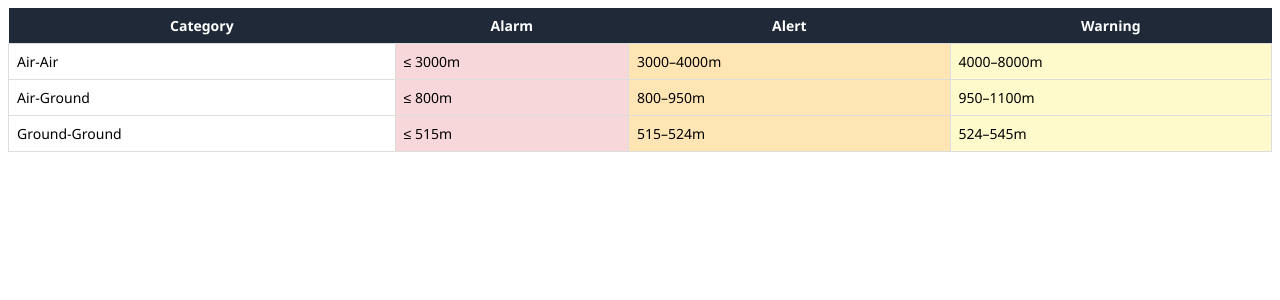
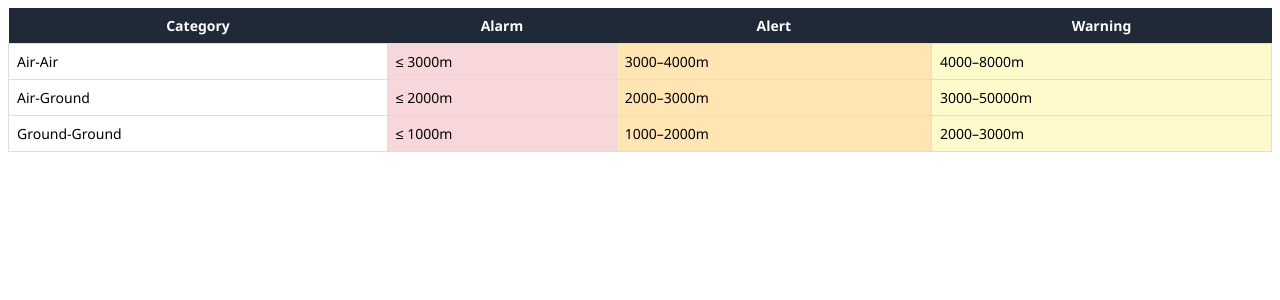
Before and after one commit to RuthvikReddy2510/ADSB_Project, a Flask app: template templates/threshold_table.html in a window 1280 px wide. Shown: the top 300 px of the page. Run offline with Flask 3, Linux system fonts and the light colour scheme; the template is opened without the code that fills it, so the values that code supplies are empty.

Commit message:
Limit change

```diff
--- a/templates/threshold_table.html
+++ b/templates/threshold_table.html
@@ -16,15 +16,15 @@
     </tr>
     <tr>
       <td style="padding:8px; border:1px solid #ddd;">Air-Ground</td>
-      <td style="padding:8px; border:1px solid #ddd; background:#f8d7da;">≤ 800m</td>
-      <td style="padding:8px; border:1px solid #ddd; background:#ffe5b4;">800–950m</td>
-      <td style="padding:8px; border:1px solid #ddd; background:#fffacc;">950–1100m</td>
+      <td style="padding:8px; border:1px solid #ddd; background:#f8d7da;">≤ 2000m</td>
+      <td style="padding:8px; border:1px solid #ddd; background:#ffe5b4;">2000–3000m</td>
+      <td style="padding:8px; border:1px solid #ddd; background:#fffacc;">3000–50000m</td>
     </tr>
     <tr>
       <td style="padding:8px; border:1px solid #ddd;">Ground-Ground</td>
-      <td style="padding:8px; border:1px solid #ddd; background:#f8d7da;">≤ 515m</td>
-      <td style="padding:8px; border:1px solid #ddd; background:#ffe5b4;">515–524m</td>
-      <td style="padding:8px; border:1px solid #ddd; background:#fffacc;">524–545m</td>
+      <td style="padding:8px; border:1px solid #ddd; background:#f8d7da;">≤ 1000m</td>
+      <td style="padding:8px; border:1px solid #ddd; background:#ffe5b4;">1000–2000m</td>
+      <td style="padding:8px; border:1px solid #ddd; background:#fffacc;">2000–3000m</td>
     </tr>
   </tbody>
 </table>
--- a/threshold_config.py
+++ b/threshold_config.py
@@ -2,6 +2,6 @@
 
 THRESHOLDS = {
     "Air-Air": {"low": 8000, "medium": 4000, "high": 3000},
-    "Air-Ground": {"low": 1100, "medium": 950, "high": 800},
-    "Ground-Ground": {"low": 545, "medium": 524, "high": 515}
+    "Air-Ground": {"low": 5000, "medium": 3000, "high": 2000},
+    "Ground-Ground": {"low": 3000, "medium": 2000, "high": 1000}
 }
```
